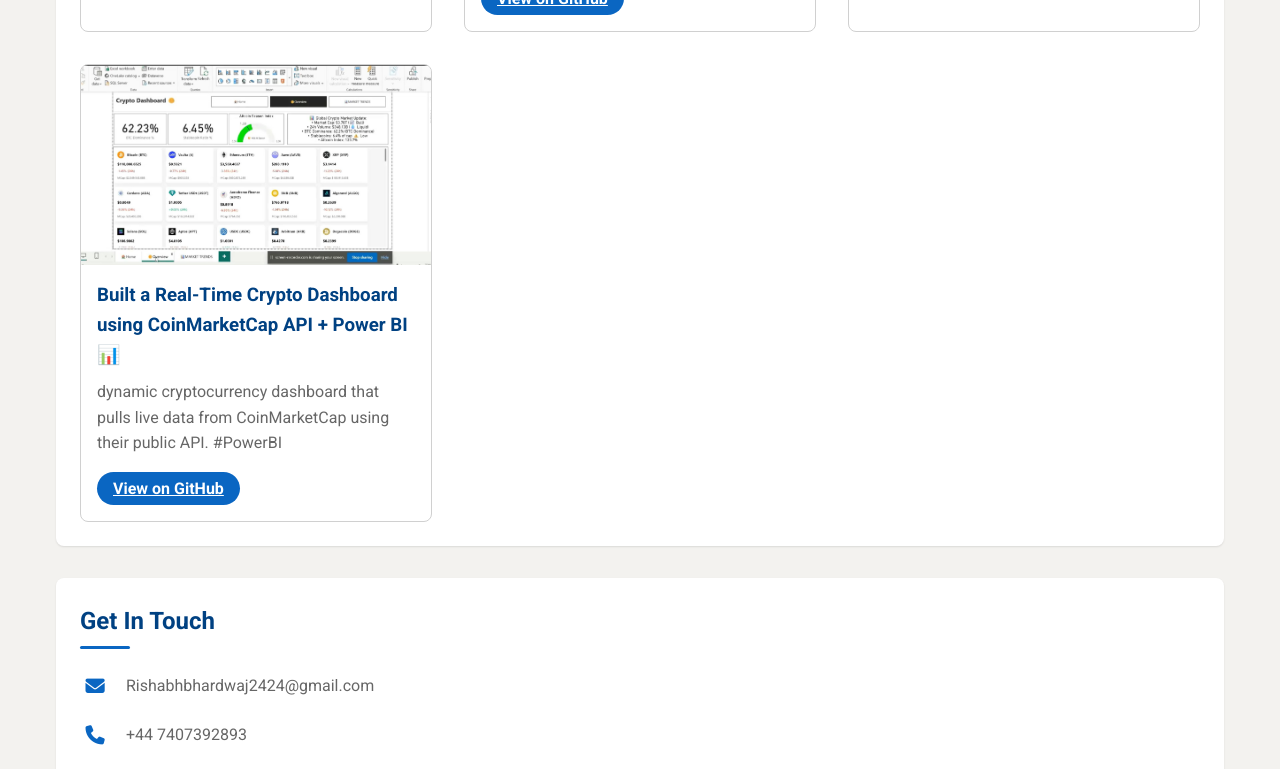
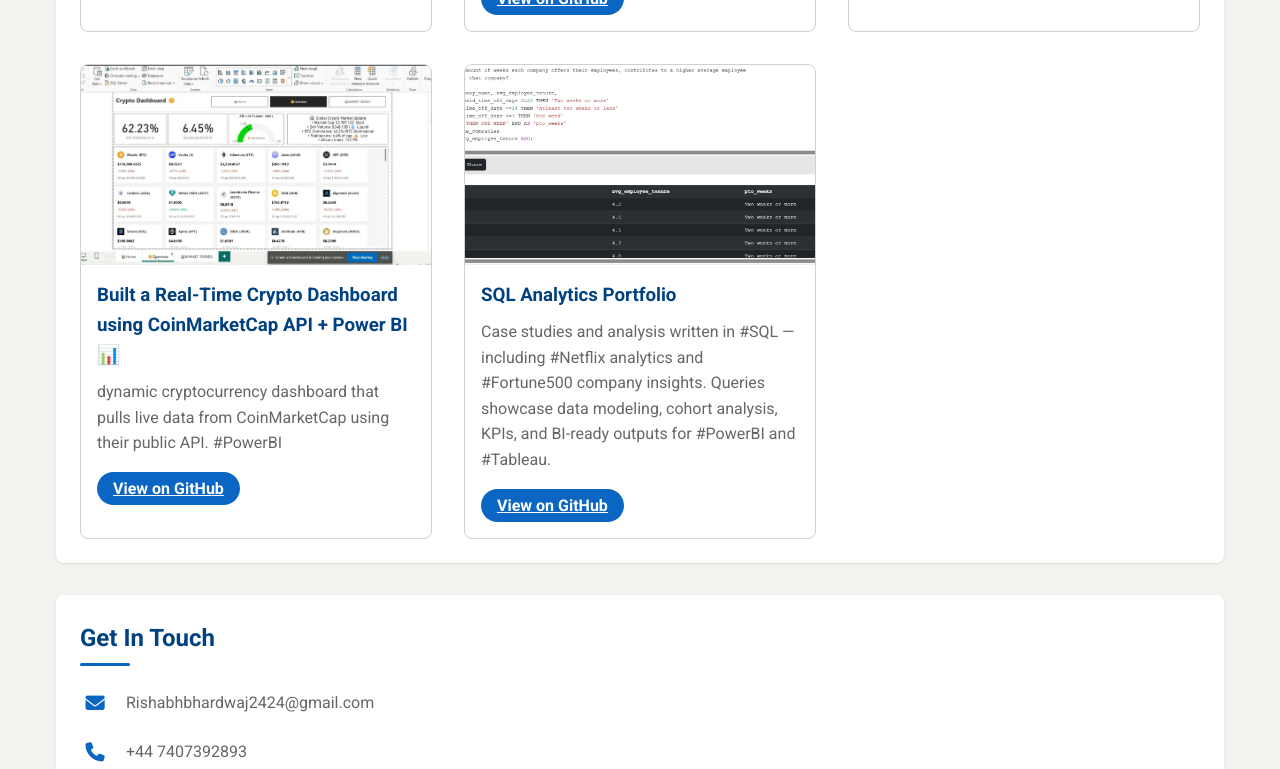
Before and after one commit to riishabhz/website, a plain HTML site: page index.html in a window 1280 px wide. Shown: the part 3783-4552 px from the top of the page. Drawn offline with Linux system fonts and the light colour scheme.

```diff
--- a/index.html
+++ b/index.html
@@ -281,6 +281,17 @@
                             <a href="https://github.com/riishabhz/Crypto-Dashboard/tree/main" target="_blank" class="btn-primary">View on GitHub</a>
                         </div>
                     </div>
+                        <div class="portfolio-item">
+                        <div class="portfolio-img">
+                            <img src="sql.jpg" alt="SQL Projects">
+                        </div>
+                        <div class="portfolio-content">
+                            <h3>SQL Analytics Portfolio</h3>
+                            <p>Case studies and analysis written in #SQL — including #Netflix analytics and #Fortune500 company insights.
+                            Queries showcase data modeling, cohort analysis, KPIs, and BI-ready outputs for #PowerBI and #Tableau.</p>
+                            <a href="https://github.com/riishabhz/SQL" target="_blank" class="btn-primary">View on GitHub</a>
+                        </div>
+                    </div>
                 </div>
             </section>
 
```
Also changed, not shown: sql.jpg (added).
